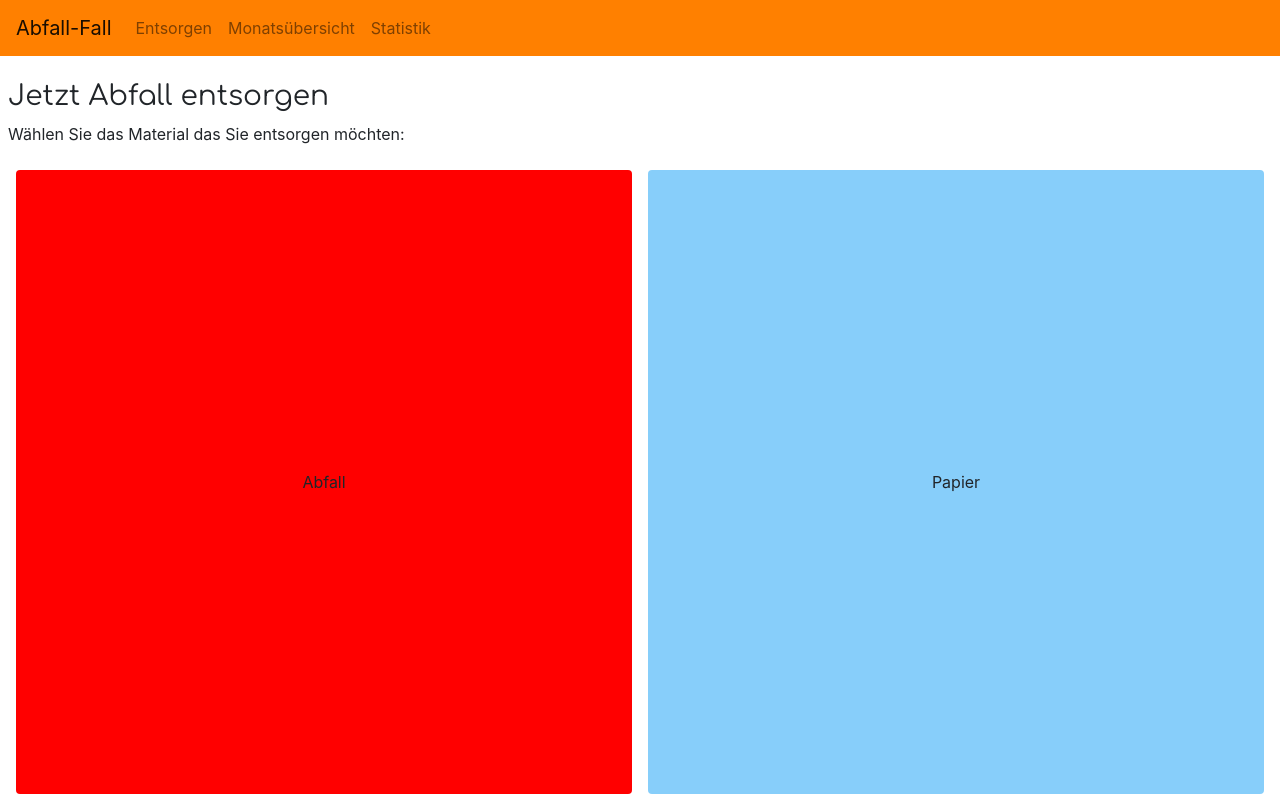
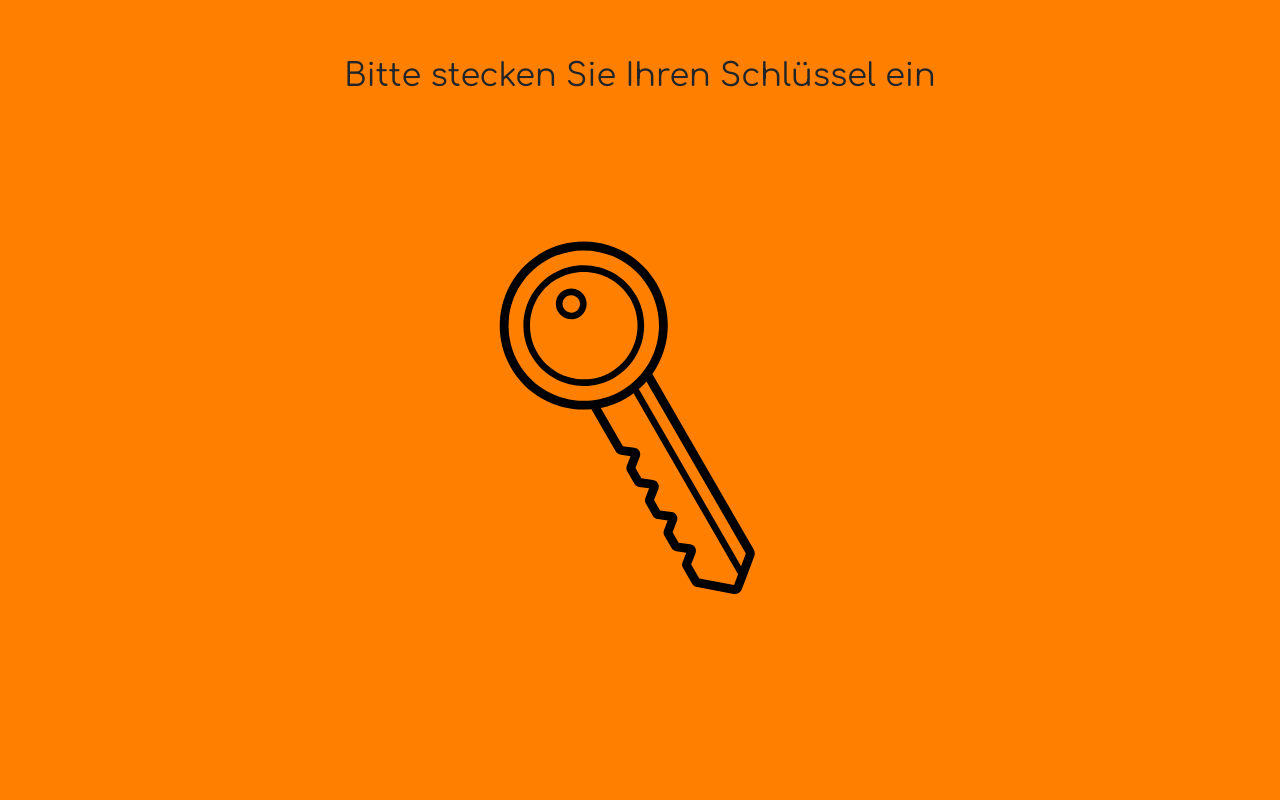
Before and after one commit to MischM/MischM.github.io, a plain HTML site: page index.html in a window 1280 px wide. Shown: the top 800 px of the page. Drawn offline with nearby package versions, Linux system fonts and the light colour scheme.

Commit message:
Sperrbildschirm

```diff
--- a/index.html
+++ b/index.html
@@ -24,6 +24,10 @@
 </head>
 
 <body>
+    <div id="login-mask">
+        <h2>Bitte stecken Sie Ihren Schlüssel ein</h2>
+        <img id="key" src="key.svg" alt="Picture of a key" onclick="unlock()">
+    </div>
     <div class="navigation" role="navigation">
         <nav class="navbar fixed-top navbar-expand-md navbar-light bg-primary">
             <a class="navbar-brand" href="#">Abfall-Fall</a>
--- a/main.css
+++ b/main.css
@@ -1,4 +1,25 @@
 /* Mobile */
+#login-mask{
+    background-color: #ff8000;
+    height: 100vh;
+    width: 100vw;
+    overflow: hidden;
+    position: fixed;
+    top: 0;
+    left: 0;
+    z-index: 1031;
+    text-align: center;
+    display: flex;
+    align-items: center;
+    flex-direction: column;
+    justify-content: center;
+}
+
+#key {
+    width: 50vw;
+    cursor: pointer;
+}
+
 .navigation{
     margin-bottom: 1rem;
 }
--- a/main.js
+++ b/main.js
@@ -13,3 +13,7 @@ function openHatch(material) {
         $("#disposal-feedback").text("");
     }, 6000);
 }
+
+function unlock() {
+    $("#login-mask").hide();
+}
```
Also changed, not shown: key.svg (added).
